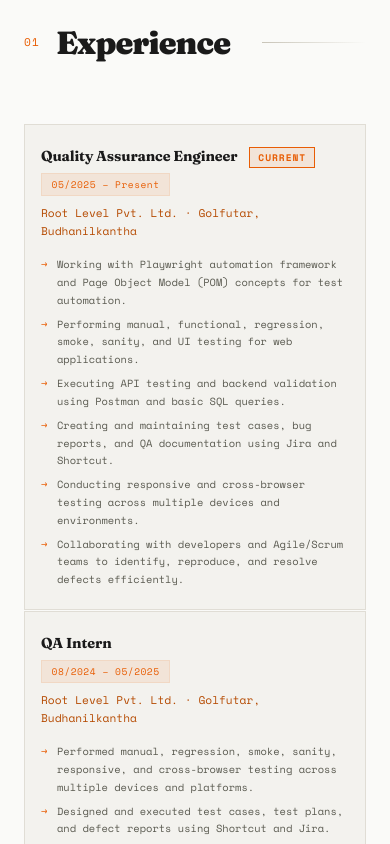
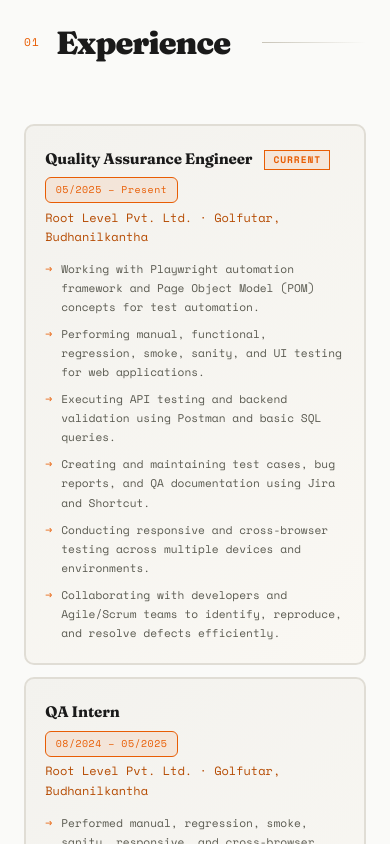
Before and after one commit to MEELAN2001/milan-portfolio, a Next.js app: page / in a window 390 px wide. Shown: the part 2020-2864 px from the top of the page. Built offline with nearby package versions, Linux system fonts and the light colour scheme.

Commit message:
refactor: improve experience and contact sections with enhanced layout, styling, and responsiveness

```diff
--- a/src/app/globals.css
+++ b/src/app/globals.css
@@ -306,7 +306,7 @@ nav {
 
 /* ─── SECTIONS ─── */
 section {
-  padding: 6rem 4rem;
+  padding: 5.5rem 4rem;
 }
 
 .section-header {
@@ -340,49 +340,77 @@ section {
 .experience-list {
   display: flex;
   flex-direction: column;
-  gap: 1.5px;
+  gap: 1rem;
+  margin-bottom: 2rem;
 }
 
 .exp-item {
-  background: var(--bg-card);
-  border: 1px solid var(--border);
-  padding: 2rem 2.5rem;
+  background: linear-gradient(135deg, var(--bg-card) 0%, #faf8f3 100%);
+  border: 2px solid var(--border);
+  border-radius: 12px;
+  padding: 2.2rem 2.5rem;
   position: relative;
   overflow: hidden;
-  transition: all 0.3s;
+  transition: all 0.3s cubic-bezier(0.34, 1.56, 0.64, 1);
 }
 
 .exp-item::before {
   content: '';
   position: absolute;
+  top: 0;
   left: 0;
-  top: 0;
+  right: 0;
   bottom: 0;
-  width: 3px;
-  background: var(--accent2);
-  transform: scaleY(0);
-  transition: transform 0.3s;
+  background: linear-gradient(135deg, var(--accent-dim) 0%, transparent 100%);
+  opacity: 0;
+  transition: opacity 0.3s ease;
+  pointer-events: none;
+  border-radius: 12px;
 }
 
 .exp-item:hover {
-  background: var(--bg-card-hover);
-  border-color: var(--border-bright);
-}
-
-.exp-item:hover::before { transform: scaleY(1); }
+  transform: translateY(-6px);
+  border-color: var(--accent);
+  box-shadow: 0 20px 50px rgba(232, 93, 4, 0.15);
+}
+
+.exp-item:hover::before {
+  opacity: 1;
+}
+
+.exp-item::after {
+  content: '';
+  position: absolute;
+  bottom: 0;
+  left: 0;
+  right: 0;
+  height: 4px;
+  background: linear-gradient(90deg, var(--accent) 0%, transparent 100%);
+  transform: scaleX(0);
+  transform-origin: left;
+  transition: transform 0.3s cubic-bezier(0.34, 1.56, 0.64, 1);
+  z-index: 2;
+}
+
+.exp-item:hover::after {
+  transform: scaleX(1);
+}
 
 .exp-header {
   display: flex;
   justify-content: space-between;
   align-items: flex-start;
-  margin-bottom: 0.25rem;
+  margin-bottom: 0.5rem;
   gap: 1rem;
+  position: relative;
+  z-index: 2;
 }
 
 .exp-role {
   font-size: 1.1rem;
   font-weight: 700;
   letter-spacing: -0.01em;
+  color: var(--text);
 }
 
 .exp-date {
@@ -391,9 +419,16 @@ section {
   color: var(--accent);
   letter-spacing: 0.05em;
   white-space: nowrap;
-  padding: 0.2rem 0.6rem;
-  border: 1px solid var(--accent-dim);
+  padding: 0.3rem 0.7rem;
+  border: 1px solid var(--accent);
   background: var(--accent-dim);
+  border-radius: 6px;
+  transition: all 0.2s ease;
+}
+
+.exp-item:hover .exp-date {
+  background: var(--accent);
+  color: white;
 }
 
 .exp-company {
@@ -401,22 +436,31 @@ section {
   font-size: 0.8rem;
   color: var(--accent2);
   margin-bottom: 1rem;
+  position: relative;
+  z-index: 2;
 }
 
 .exp-bullets {
   list-style: none;
   display: flex;
   flex-direction: column;
-  gap: 0.4rem;
+  gap: 0.5rem;
+  position: relative;
+  z-index: 2;
 }
 
 .exp-bullets li {
   font-family: var(--font-mono);
   font-size: 0.78rem;
   color: var(--text-muted);
-  line-height: 1.7;
-  padding-left: 1rem;
-  position: relative;
+  line-height: 1.8;
+  padding-left: 1.2rem;
+  position: relative;
+  transition: all 0.2s ease;
+}
+
+.exp-item:hover .exp-bullets li {
+  color: var(--text);
 }
 
 .exp-bullets li::before {
@@ -424,6 +468,11 @@ section {
   position: absolute;
   left: 0;
   color: var(--accent);
+  transition: transform 0.2s ease;
+}
+
+.exp-item:hover .exp-bullets li::before {
+  transform: translateX(2px);
 }
 
 /* ─── SKILLS ─── */
@@ -991,6 +1040,72 @@ section {
     font-size: 0.72rem;
     justify-content: center;
   }
+
+  /* Experience */
+  .experience-list {
+    gap: 0.8rem;
+  }
+
+  .exp-item {
+    padding: 1.3rem 1.1rem;
+    border-radius: 10px;
+  }
+
+  .exp-header {
+    flex-direction: column;
+    gap: 0.3rem;
+    margin-bottom: 0.3rem;
+  }
+
+  .exp-role {
+    font-size: 0.95rem;
+  }
+
+  .exp-date {
+    font-size: 0.6rem;
+    padding: 0.25rem 0.6rem;
+  }
+
+  .exp-company {
+    font-size: 0.73rem;
+    margin-bottom: 0.8rem;
+  }
+
+  .exp-bullets li {
+    font-size: 0.68rem;
+    line-height: 1.7;
+  }
+
+  /* Contact Section */
+  .contact-section {
+    padding: 3rem 1.5rem;
+    margin-top: 1.5rem;
+  }
+
+  .contact-inner {
+    padding: 2rem 1.5rem;
+    border-radius: 10px;
+  }
+
+  .contact-big {
+    font-size: clamp(1.5rem, 3.5vw, 2.5rem);
+    margin-bottom: 0.7rem;
+  }
+
+  .contact-sub {
+    font-size: 0.76rem;
+    margin-bottom: 1.5rem;
+  }
+
+  .contact-links {
+    gap: 0.6rem;
+  }
+
+  .contact-link {
+    padding: 0.6rem 1rem;
+    font-size: 0.68rem;
+    border-radius: 6px;
+  }
 }
 
 /* ─── EDUCATION ─── */
@@ -1030,16 +1145,20 @@ section {
 
 /* ─── CONTACT ─── */
 .contact-section {
-  padding: 6rem 4rem;
+  padding: 5rem 4rem;
   position: relative;
   overflow: hidden;
+  margin-top: 2rem;
 }
 
 .contact-inner {
-  border: 1px solid var(--border);
-  padding: 4rem;
-  position: relative;
-  background: var(--bg-card);
+  border: 2px solid var(--border);
+  border-radius: 12px;
+  padding: 3.5rem;
+  position: relative;
+  background: linear-gradient(135deg, var(--bg-card) 0%, #faf8f3 100%);
+  overflow: hidden;
+  transition: all 0.3s cubic-bezier(0.34, 1.56, 0.64, 1);
 }
 
 .contact-inner::before {
@@ -1048,8 +1167,40 @@ section {
   top: 0;
   left: 0;
   right: 0;
-  height: 2px;
-  background: linear-gradient(to right, var(--accent), var(--accent2), transparent);
+  bottom: 0;
+  background: linear-gradient(135deg, var(--accent-dim) 0%, transparent 100%);
+  opacity: 0;
+  transition: opacity 0.3s ease;
+  pointer-events: none;
+  border-radius: 12px;
+}
+
+.contact-section:hover .contact-inner {
+  transform: translateY(-6px);
+  border-color: var(--accent);
+  box-shadow: 0 20px 50px rgba(232, 93, 4, 0.15);
+}
+
+.contact-section:hover .contact-inner::before {
+  opacity: 1;
+}
+
+.contact-inner::after {
+  content: '';
+  position: absolute;
+  bottom: 0;
+  left: 0;
+  right: 0;
+  height: 4px;
+  background: linear-gradient(90deg, var(--accent) 0%, transparent 100%);
+  transform: scaleX(0);
+  transform-origin: left;
+  transition: transform 0.3s cubic-bezier(0.34, 1.56, 0.64, 1);
+  z-index: 3;
+}
+
+.contact-section:hover .contact-inner::after {
+  transform: scaleX(1);
 }
 
 .contact-big {
@@ -1058,6 +1209,8 @@ section {
   letter-spacing: -0.04em;
   margin-bottom: 1rem;
   line-height: 1;
+  position: relative;
+  z-index: 2;
 }
 
 .contact-big span { color: var(--accent); }
@@ -1067,32 +1220,57 @@ section {
   font-size: 0.85rem;
   color: var(--text-muted);
   margin-bottom: 2.5rem;
+  position: relative;
+  z-index: 2;
 }
 
 .contact-links {
   display: flex;
   flex-wrap: wrap;
-  gap: 1rem;
+  gap: 0.8rem;
+  position: relative;
+  z-index: 2;
 }
 
 .contact-link {
   display: inline-flex;
   align-items: center;
-  gap: 0.5rem;
+  gap: 0.6rem;
   font-family: var(--font-mono);
   font-size: 0.78rem;
-  color: var(--text-muted);
+  color: var(--text);
   text-decoration: none;
-  padding: 0.6rem 1.2rem;
-  border: 1px solid var(--border-bright);
+  padding: 0.7rem 1.3rem;
+  border: 1.5px solid var(--border);
   letter-spacing: 0.08em;
-  transition: all 0.2s;
+  border-radius: 8px;
+  transition: all 0.3s cubic-bezier(0.34, 1.56, 0.64, 1);
+  position: relative;
+  overflow: hidden;
+}
+
+.contact-link::before {
+  content: '';
+  position: absolute;
+  bottom: 0;
+  left: 0;
+  right: 0;
+  height: 3px;
+  background: var(--accent);
+  transform: scaleX(0);
+  transform-origin: left;
+  transition: transform 0.3s cubic-bezier(0.34, 1.56, 0.64, 1);
+}
+
+.contact-link:hover::before {
+  transform: scaleX(1);
 }
 
 .contact-link:hover {
   color: var(--accent);
   border-color: var(--accent);
   background: var(--accent-dim);
+  transform: translateY(-3px);
 }
 
 /* ─── FOOTER ─── */
@@ -1242,6 +1420,69 @@ footer {
   .resume-btn {
     padding: 0.75rem 1.4rem;
     font-size: 0.75rem;
+  }
+
+  /* Experience */
+  .experience-list {
+    gap: 0.8rem;
+  }
+
+  .exp-item {
+    padding: 1.5rem 1.3rem;
+    border-radius: 10px;
+  }
+
+  .exp-header {
+    margin-bottom: 0.3rem;
+  }
+
+  .exp-role {
+    font-size: 1rem;
+  }
+
+  .exp-date {
+    font-size: 0.65rem;
+    padding: 0.3rem 0.65rem;
+  }
+
+  .exp-company {
+    font-size: 0.77rem;
+    margin-bottom: 0.9rem;
+  }
+
+  .exp-bullets li {
+    font-size: 0.73rem;
+  }
+
+  /* Contact Section */
+  .contact-section {
+    padding: 4rem 1.5rem;
+    margin-top: 1.5rem;
+  }
+
+  .contact-inner {
+    padding: 2.5rem 1.8rem;
+    border-radius: 10px;
+  }
+
+  .contact-big {
+    font-size: 2.2rem;
+    margin-bottom: 0.8rem;
+  }
+
+  .contact-sub {
+    font-size: 0.8rem;
+    margin-bottom: 2rem;
+  }
+
+  .contact-links {
+    gap: 0.7rem;
+  }
+
+  .contact-link {
+    padding: 0.65rem 1.1rem;
+    font-size: 0.73rem;
+    border-radius: 6px;
   }
 }
 
@@ -1709,34 +1950,70 @@ footer {
 
   /* Experience */
   .experience-list {
-    gap: 1px;
+    gap: 0.8rem;
   }
 
   .exp-item {
-    padding: 1.25rem 1rem;
+    padding: 1.3rem 1.2rem;
+    border-radius: 10px;
   }
 
   .exp-header {
     flex-direction: column;
-    gap: 0.3rem;
+    gap: 0.4rem;
     align-items: flex-start;
+    margin-bottom: 0.3rem;
   }
 
   .exp-role {
-    font-size: 0.9rem;
+    font-size: 0.95rem;
   }
 
   .exp-date {
-    font-size: 0.6rem;
+    font-size: 0.62rem;
+    padding: 0.25rem 0.6rem;
   }
 
   .exp-company {
+    font-size: 0.75rem;
+    margin-bottom: 0.8rem;
+  }
+
+  .exp-bullets li {
     font-size: 0.7rem;
-    margin-top: 0.5rem;
-  }
-
-  .exp-bullets li {
-    font-size: 0.65rem;
+    line-height: 1.7;
+    padding-left: 1rem;
+  }
+
+  /* Contact Section */
+  .contact-section {
+    padding: 3.5rem 1.5rem;
+    margin-top: 1.5rem;
+  }
+
+  .contact-inner {
+    padding: 2rem 1.5rem;
+    border-radius: 10px;
+  }
+
+  .contact-big {
+    font-size: clamp(1.5rem, 4vw, 3rem);
+    margin-bottom: 0.8rem;
+  }
+
+  .contact-sub {
+    font-size: 0.8rem;
+    margin-bottom: 1.5rem;
+  }
+
+  .contact-links {
+    gap: 0.6rem;
+  }
+
+  .contact-link {
+    padding: 0.6rem 1rem;
+    font-size: 0.7rem;
+    border-radius: 6px;
   }
 
   /* Projects Grid */
```
